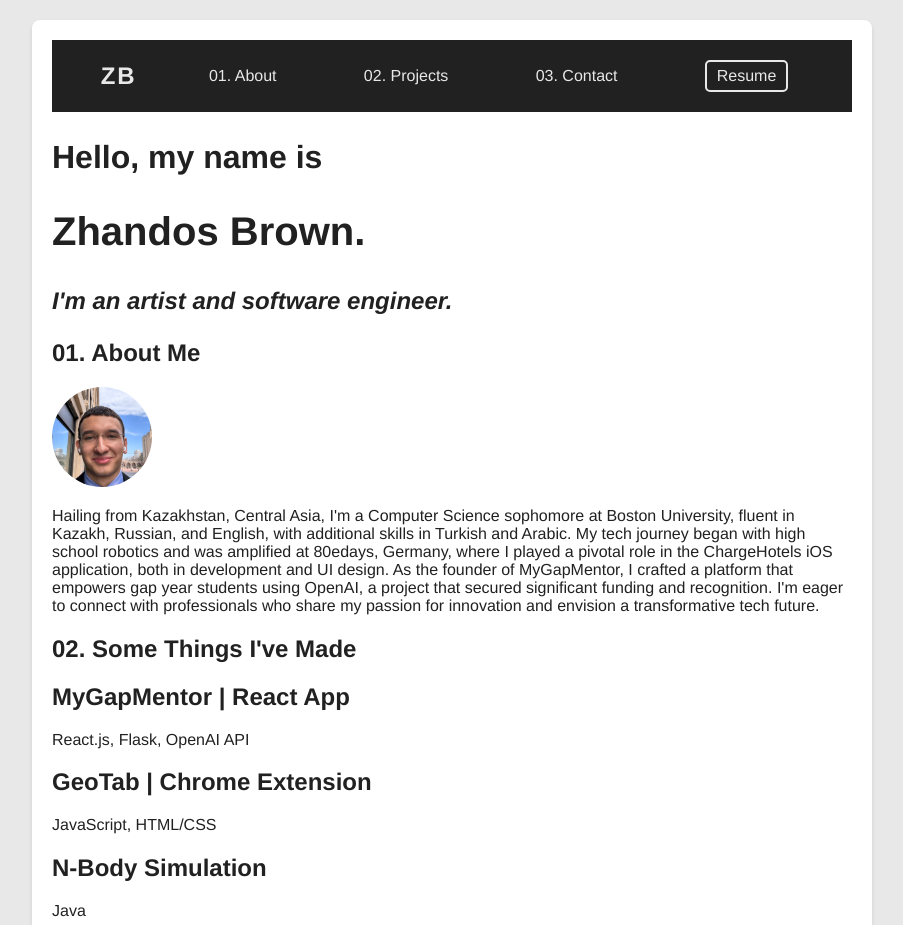
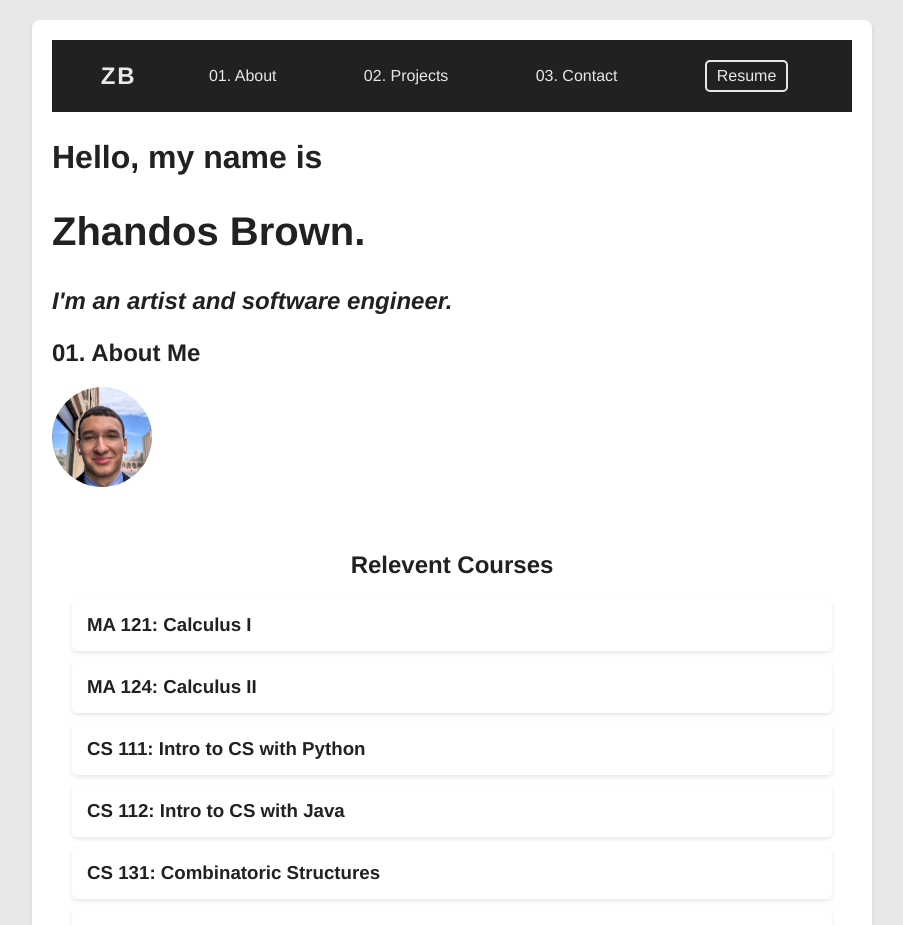
Before and after one commit to Zhandolia/2024bnk, a React (Create React App) app: page / in a window 1280 px wide. Shown: the top 925 px of the page, without its empty margins (188-1091 px from the left). Built offline with nearby package versions, Linux system fonts and the light colour scheme.

Commit message:
relevent courses

```diff
--- a/src/App.css
+++ b/src/App.css
@@ -110,3 +110,28 @@ nav .resume-link {
   font-size: 1.5em; /* Moderately large font size */
   font-style: italic; /* Italicized for emphasis */
 }
+
+.courses-container {
+  background-color: #fff; /* Light background for the section */
+  padding: 20px;
+  margin-top: 20px;
+}
+
+.courses-container h2 {
+  color: #212121;
+  text-align: center;
+  margin-bottom: 20px;
+}
+
+.course {
+  background-color: #fff; /* White background for each course */
+  padding: 15px;
+  margin-bottom: 10px;
+  box-shadow: 0 2px 4px rgba(0, 0, 0, 0.1); /* Subtle shadow for depth */
+  border-radius: 5px; /* Rounded corners */
+}
+
+.course h3 {
+  color: #212121; /* Dark text for readability */
+  margin: 0; /* Adjusts default margin */
+}
--- a/src/App.js
+++ b/src/App.js
@@ -35,7 +35,7 @@ function App() {
         <section id="about">
           <h1>01. About Me</h1>
           <img src="pfp.jpeg" alt="picture" />
-          <p>
+          {/* <p>
             Hailing from Kazakhstan, Central Asia, I'm a Computer Science sophomore at Boston University,
             fluent in Kazakh, Russian, and English, with additional skills in Turkish and Arabic.
             My tech journey began with high school robotics and was amplified at 80edays, Germany,
@@ -44,7 +44,29 @@ function App() {
             year students using OpenAI, a project that secured significant funding and recognition.
             I'm eager to connect with professionals who share my passion for innovation and envision
             a transformative tech future.
-          </p>
+          </p> */}
+          <div class="courses-container">
+            <h2>Relevent Courses</h2>
+            <div class="course">
+              <h3>MA 121: Calculus I</h3>
+            </div>
+            <div class="course">
+              <h3>MA 124: Calculus II</h3>
+            </div>
+            <div class="course">
+              <h3>CS 111: Intro to CS with Python</h3>
+            </div>
+            <div class="course">
+              <h3>CS 112: Intro to CS with Java</h3>
+            </div>
+            <div class="course">
+              <h3>CS 131: Combinatoric Structures</h3>
+            </div>
+            <div class="course">
+              <h3>CS 132: Geometric Algorithms</h3>
+            </div>
+          </div>
+
         </section>
 
         <section id="projects">
```
